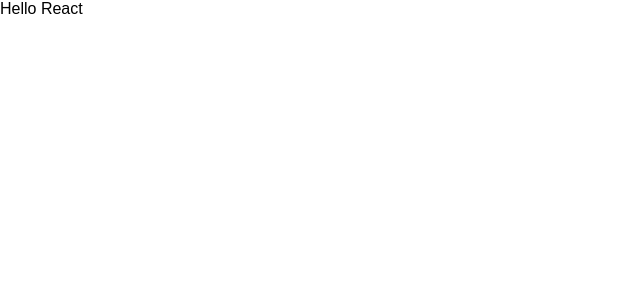
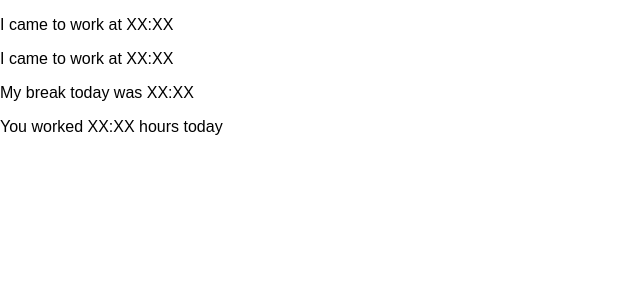
Before and after one commit to Anne-Victoria/learning-react, a React (Create React App) app: page / in a window 1280 px wide. Shown: the top 300 px of the page, without its empty margins (0-640 px from the left). Built offline with nearby package versions, Linux system fonts and the light colour scheme.

Commit message:
basic react component setup

```diff
--- a/src/App.js
+++ b/src/App.js
@@ -1,11 +1,48 @@
 import React, { Component } from 'react';
 import './App.css';
+
+function TimeInput(props) {
+  return <p>I came to work at XX:XX</p>;
+}
+
+function DurationInput(props) {
+  return <p>My break today was XX:XX</p>;
+}
+
+function TimeInputArea(props) {
+  return (
+    <div>
+      <TimeInput />
+      <TimeInput />
+      <DurationInput />
+    </div>
+  );
+}
+
+function TimeOutput(props) {
+  return <p>You worked XX:XX hours today</p>;
+}
+
+class WorkDurationCalculator extends Component {
+  constructor(props) {
+    super(props);
+  }
+
+  render() {
+    return (
+      <div>
+        <TimeInputArea />
+        <TimeOutput />
+      </div>
+    );
+  }
+}
 
 class App extends Component {
   render() {
     return (
       <div className="App">
-        Hello React
+        <WorkDurationCalculator />
       </div>
     );
   }
```
